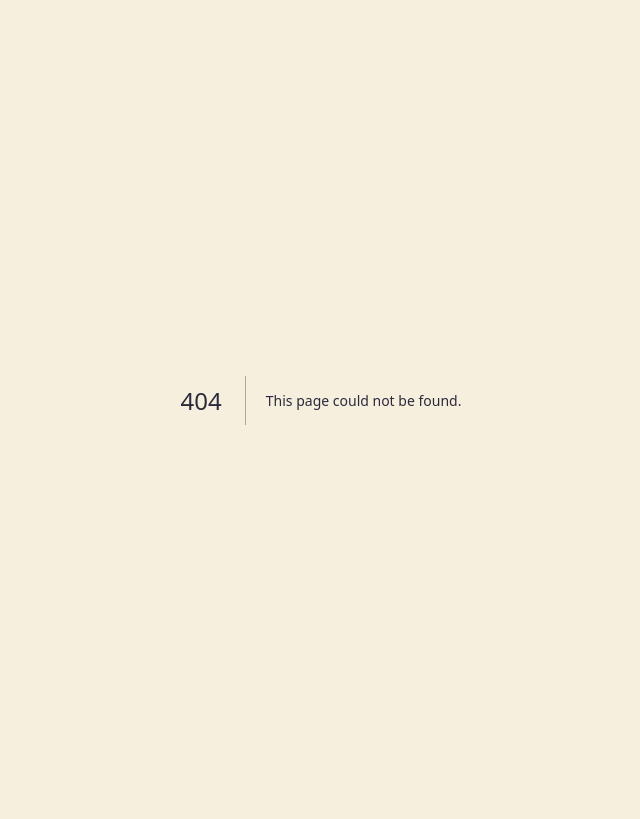
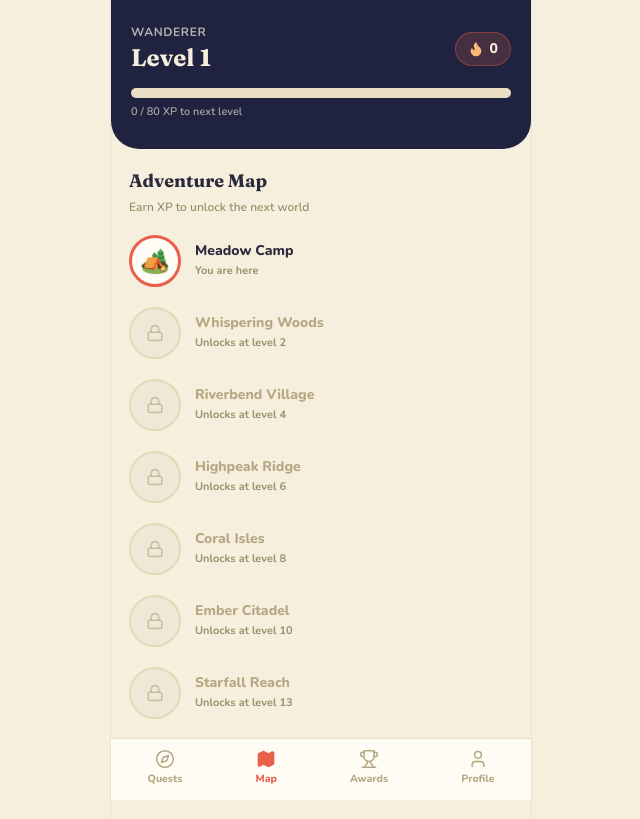
Before and after one commit to 55h4whp4tk-max/levelquest-web, a Next.js app: page /app/map in a window 1280 px wide. Before the commit this address had no page. Shown: the whole page, without its empty margins (319-959 px from the left). Built offline with nearby package versions, Linux system fonts and the light colour scheme.

Commit message:
Create page.tsx

```diff
--- /dev/null
+++ b/app/app/map/page.tsx
@@ -0,0 +1,59 @@
+"use client";
+
+import { Lock } from "lucide-react";
+import TopBar from "@/components/TopBar";
+import { useApp } from "@/lib/AppStateContext";
+import { levelInfo, titleForLevel, world } from "@/lib/data";
+
+export default function MapPage() {
+  const { state, loaded } = useApp();
+  const { level, into, need } = levelInfo(state.totalXp);
+  const title = titleForLevel(level);
+  const nextLocked = world.find((w) => level < w.levelReq);
+
+  if (!loaded) return null;
+
+  return (
+    <>
+      <TopBar level={level} into={into} need={need} streak={state.streak} title={title} />
+      <div style={{ padding: "18px" }}>
+        <h1 className="font-display text-lg font-bold">Adventure Map</h1>
+        <p className="text-xs text-textMuted mt-1">Earn XP to unlock the next world</p>
+
+        <div className="mt-5">
+          {world.map((w) => {
+            const unlocked = level >= w.levelReq;
+            const isCurrent = unlocked && nextLocked
+              ? w.id === nextLocked.id - 1
+              : unlocked && w.id === world[world.length - 1].id;
+
+            return (
+              <div key={w.id} className="flex items-center gap-3.5 mb-5">
+                <div
+                  className={`w-13 h-13 rounded-full flex items-center justify-center border-2 ${
+                    isCurrent ? "border-coral border-[3px]" : "border-[#DCCFA6]"
+                  } ${unlocked ? "bg-card" : "bg-[#EDE6D4] opacity-70"}`}
+                  style={{ width: 52, height: 52 }}
+                >
+                  {unlocked ? (
+                    <span className="text-2xl">{w.icon}</span>
+                  ) : (
+                    <Lock size={18} color="#B4A883" />
+                  )}
+                </div>
+                <div>
+                  <div className={`text-sm font-extrabold ${unlocked ? "text-textPrimary" : "text-[#B4A883]"}`}>
+                    {w.name}
+                  </div>
+                  <div className="text-[11px] font-bold text-textMuted mt-0.5">
+                    {unlocked ? (isCurrent ? "You are here" : "Unlocked") : `Unlocks at level ${w.levelReq}`}
+                  </div>
+                </div>
+              </div>
+            );
+          })}
+        </div>
+      </div>
+    </>
+  );
+}
```
